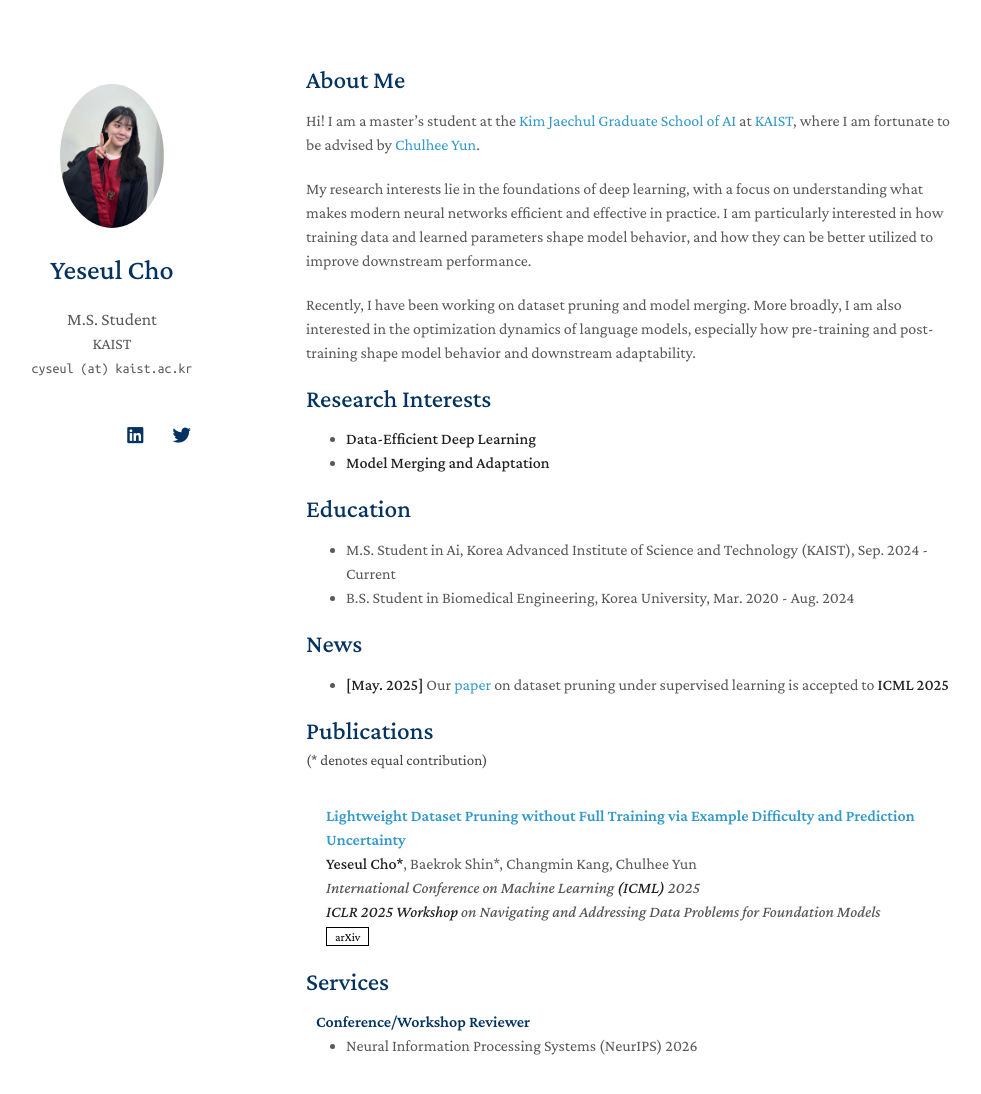
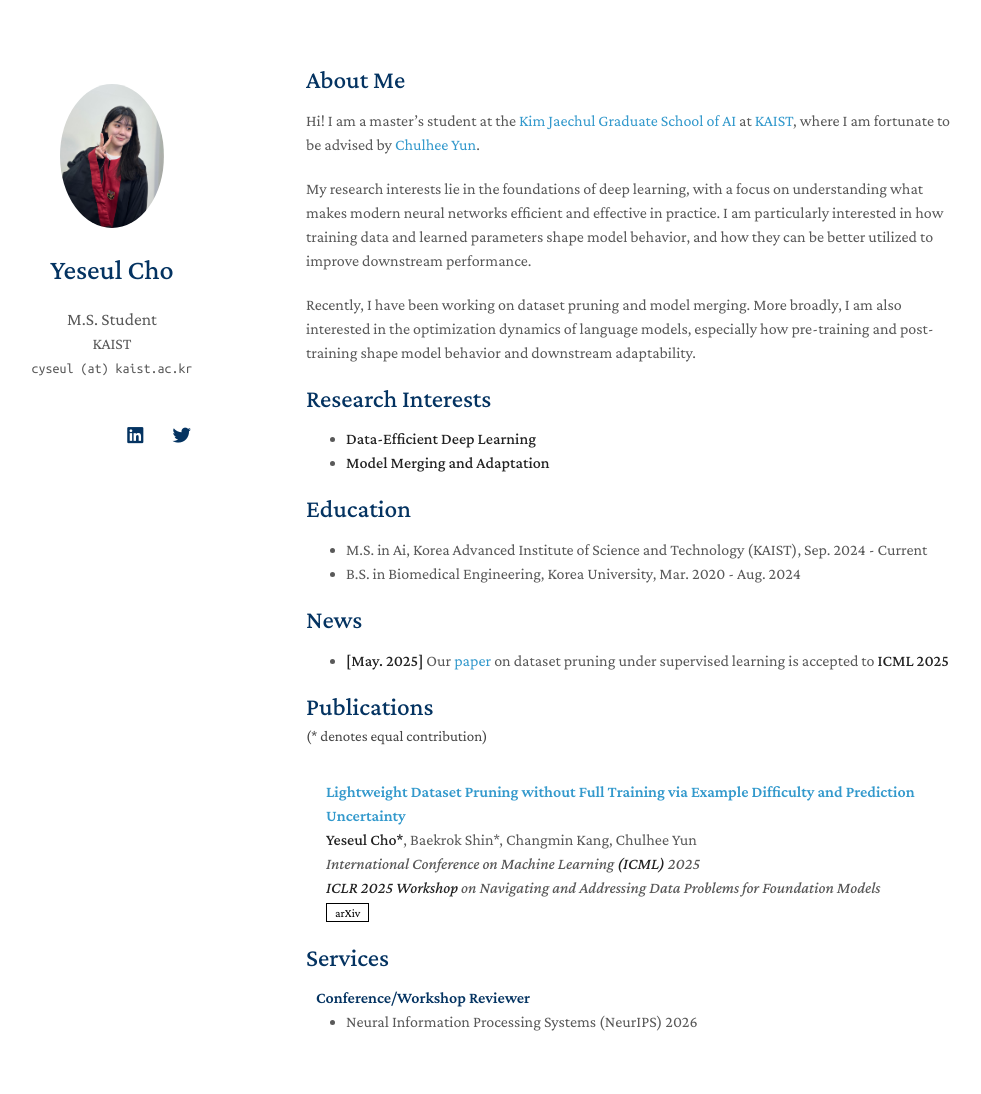
Before and after one commit to cyseul/cyseul.github.io, a Jekyll site: the page built from index.md, in a window 1280 px wide and 1137 px high. Shown: the top 1094 px of the window, without its empty margins (164-1145 px from the left). Built offline with Jekyll 4.4.1, drawn with Linux system fonts in a browser that asks for light colours; nearby versions of some CDN libraries; a style sheet for code colours, icons or effects is not loaded; our own code applies the rules of GitHub Pages for plain Markdown files.

Commit message:
education added

```diff
--- a/index.md
+++ b/index.md
@@ -18,8 +18,8 @@ Recently, I have been working on dataset pruning and model merging. More broadly
 
 
 ## Education
-- M.S. Student in Ai, Korea Advanced Institute of Science and Technology (KAIST), Sep. 2024 - Current
-- B.S. Student in Biomedical Engineering, Korea University, Mar. 2020 - Aug. 2024
+- M.S. in Ai, Korea Advanced Institute of Science and Technology (KAIST), Sep. 2024 - Current
+- B.S. in Biomedical Engineering, Korea University, Mar. 2020 - Aug. 2024
 
 ## News
 - **[May. 2025]** Our [paper](https://arxiv.org/abs/2502.06905) on dataset pruning under supervised learning is accepted to **ICML 2025**
```
